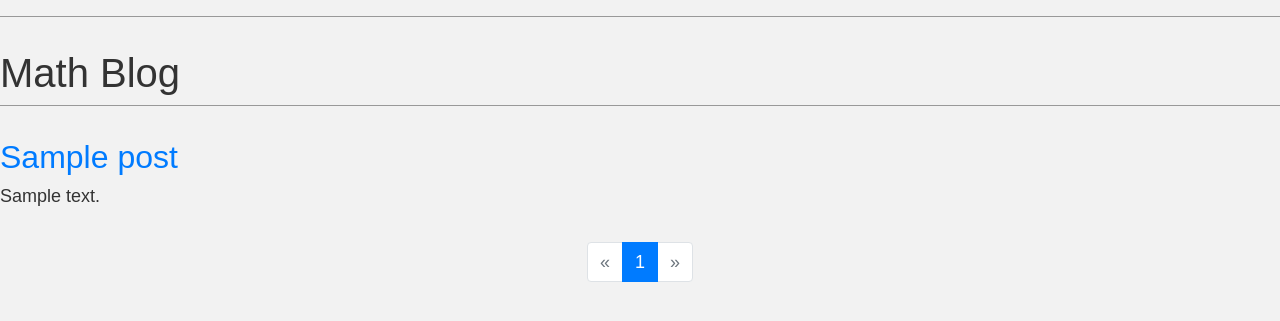
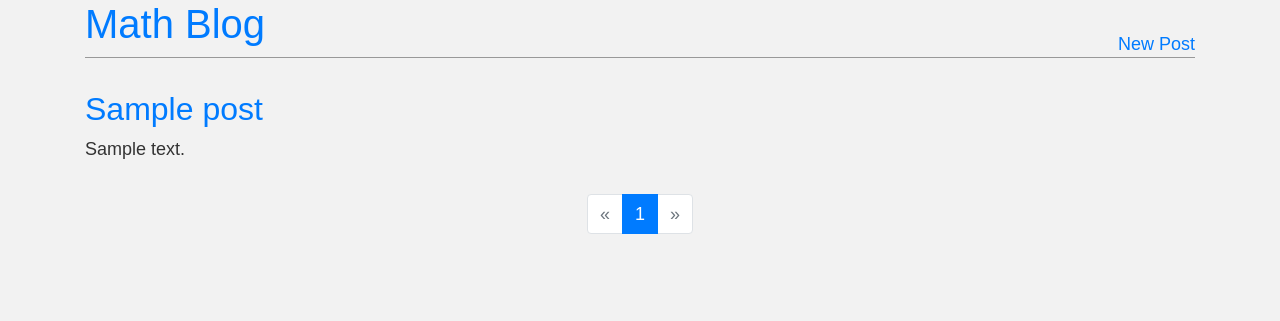
Before and after one commit to marcel-ctrl-art/blog-app, a Django app: template blog/templates/posts_list.html in a window 1280 px wide. Shown: the top 321 px of the page. Run offline with Django 3.2, Linux system fonts and the light colour scheme; the template is opened without the code that fills it: most values are stand-ins (such as "Sample title", 1, 10 or a date in 2020); some libraries are stand-ins or nearby versions.

Commit message:
Updated base.html with 'add post' section

```diff
--- a/blog/templates/base.html
+++ b/blog/templates/base.html
@@ -1,4 +1,4 @@
-{% load static%}
+{% load static %}
 <!DOCTYPE html>
 <html lang="en">
 <head>
@@ -8,14 +8,15 @@
   <title>{% block title %}{% endblock %}</title>
 </head>
 <body>
+<main class="container">
   <header>
-    <nav>
-      <ul>
-      </ul>
-    </nav>
+    <div class="nav-left">
+      <h1><a href="/">Math Blog</a></h1>
+    </div>
+    <div class="nav-right">
+      <a href="{% url 'post_new' %}">New Post</a>
+    </div>
   </header>
-<main>
-  <header><h1>Math Blog</h1></header>
   <section>
     {% block content %}
     {% endblock %}
```
